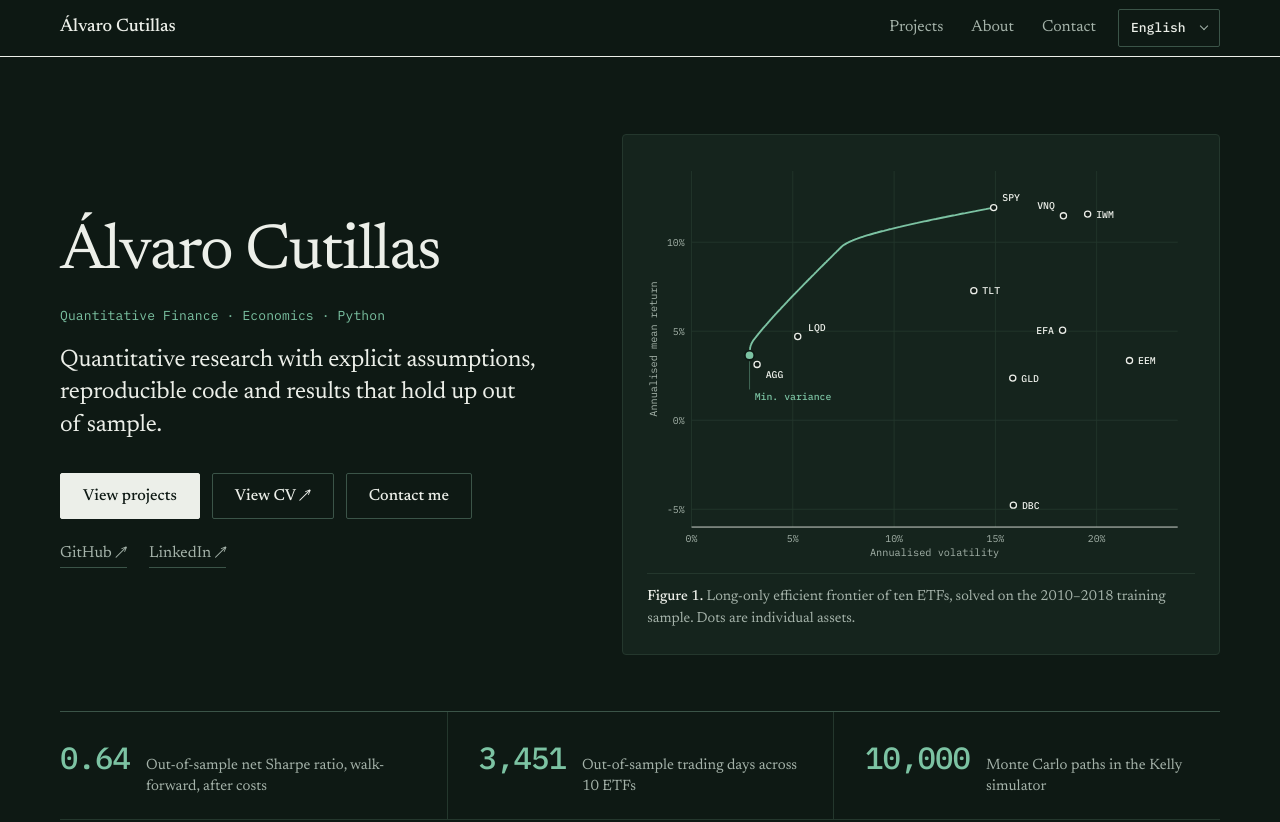
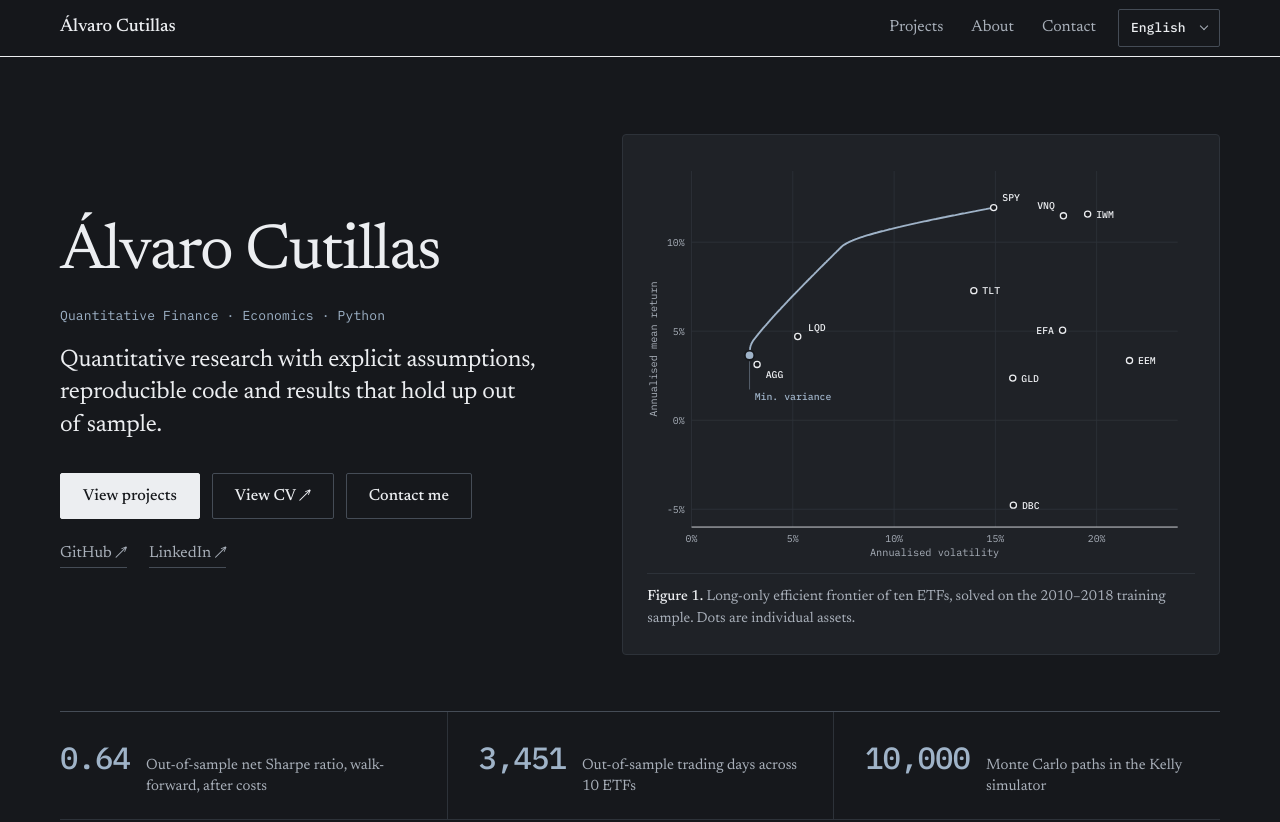
Before and after one commit to AlvaroCutillas/alvarocutillas.github.io, a plain HTML site: page index.html in a window 1280 px wide. Shown: the top 822 px of the page. Drawn offline with Linux system fonts and the light colour scheme.

Commit message:
Home: paleta grafito con acento plata azulada
Co-Authored-By: Claude Sonnet 5.5 <noreply@anthropic.com>

```diff
--- a/index.html
+++ b/index.html
@@ -4,22 +4,22 @@
   <meta charset="UTF-8" />
   <meta name="viewport" content="width=device-width, initial-scale=1.0" />
   <meta name="description" content="Álvaro Cutillas — Quantitative Finance Portfolio" />
-  <meta name="theme-color" content="#0e1914" />
+  <meta name="theme-color" content="#16181c" />
   <title>Álvaro Cutillas — Quantitative Finance</title>
   <link rel="preconnect" href="https://fonts.googleapis.com" />
   <link rel="preconnect" href="https://fonts.gstatic.com" crossorigin />
   <link href="https://fonts.googleapis.com/css2?family=Newsreader:ital,opsz,wght@0,6..72,400;0,6..72,500;1,6..72,400&amp;family=IBM+Plex+Mono:wght@400;500&amp;display=swap" rel="stylesheet" />
   <style>:root{
   color-scheme:dark;
-  --paper:#0e1914;
-  --paper2:#15241d;
-  --ink:#ecefe9;
-  --muted:#a5b3aa;
-  --soft:#82948a;
-  --rule:#24372d;
-  --rule-2:#3b5448;
-  --accent:#7cc3a3;
-  --accent-2:#a5dcc3;
+  --paper:#16181c;
+  --paper2:#1f2227;
+  --ink:#eceef1;
+  --muted:#a9b0ba;
+  --soft:#858d98;
+  --rule:#2d3239;
+  --rule-2:#454c56;
+  --accent:#9fb3c8;
+  --accent-2:#c0cfdf;
   --serif:"Newsreader","Iowan Old Style","Palatino Linotype",Georgia,serif;
   --mono:"IBM Plex Mono",ui-monospace,"Cascadia Mono",Consolas,monospace;
   --max:1160px;
@@ -36,7 +36,7 @@ a:focus-visible,button:focus-visible,select:focus-visible{outline:2px solid var(
 .skip:focus{left:10px}
 
 /* Navegación */
-nav{position:sticky;top:0;z-index:20;background:rgba(14,25,20,.94);border-bottom:1px solid var(--ink);backdrop-filter:blur(6px)}
+nav{position:sticky;top:0;z-index:20;background:rgba(22,24,28,.94);border-bottom:1px solid var(--ink);backdrop-filter:blur(6px)}
 .nav-inner{min-height:56px;display:flex;align-items:center;justify-content:space-between;gap:20px}
 .brand{font-size:18px;font-weight:500;letter-spacing:-.005em}
 .nav-links{display:flex;gap:28px;margin-left:auto}
--- a/research/home/home.css
+++ b/research/home/home.css
@@ -1,14 +1,14 @@
 :root{
   color-scheme:dark;
-  --paper:#0e1914;
-  --paper2:#15241d;
-  --ink:#ecefe9;
-  --muted:#a5b3aa;
-  --soft:#82948a;
-  --rule:#24372d;
-  --rule-2:#3b5448;
-  --accent:#7cc3a3;
-  --accent-2:#a5dcc3;
+  --paper:#16181c;
+  --paper2:#1f2227;
+  --ink:#eceef1;
+  --muted:#a9b0ba;
+  --soft:#858d98;
+  --rule:#2d3239;
+  --rule-2:#454c56;
+  --accent:#9fb3c8;
+  --accent-2:#c0cfdf;
   --serif:"Newsreader","Iowan Old Style","Palatino Linotype",Georgia,serif;
   --mono:"IBM Plex Mono",ui-monospace,"Cascadia Mono",Consolas,monospace;
   --max:1160px;
@@ -25,7 +25,7 @@ a:focus-visible,button:focus-visible,select:focus-visible{outline:2px solid var(
 .skip:focus{left:10px}
 
 /* Navegación */
-nav{position:sticky;top:0;z-index:20;background:rgba(14,25,20,.94);border-bottom:1px solid var(--ink);backdrop-filter:blur(6px)}
+nav{position:sticky;top:0;z-index:20;background:rgba(22,24,28,.94);border-bottom:1px solid var(--ink);backdrop-filter:blur(6px)}
 .nav-inner{min-height:56px;display:flex;align-items:center;justify-content:space-between;gap:20px}
 .brand{font-size:18px;font-weight:500;letter-spacing:-.005em}
 .nav-links{display:flex;gap:28px;margin-left:auto}
```
Also changed, not shown: 1 other file.
